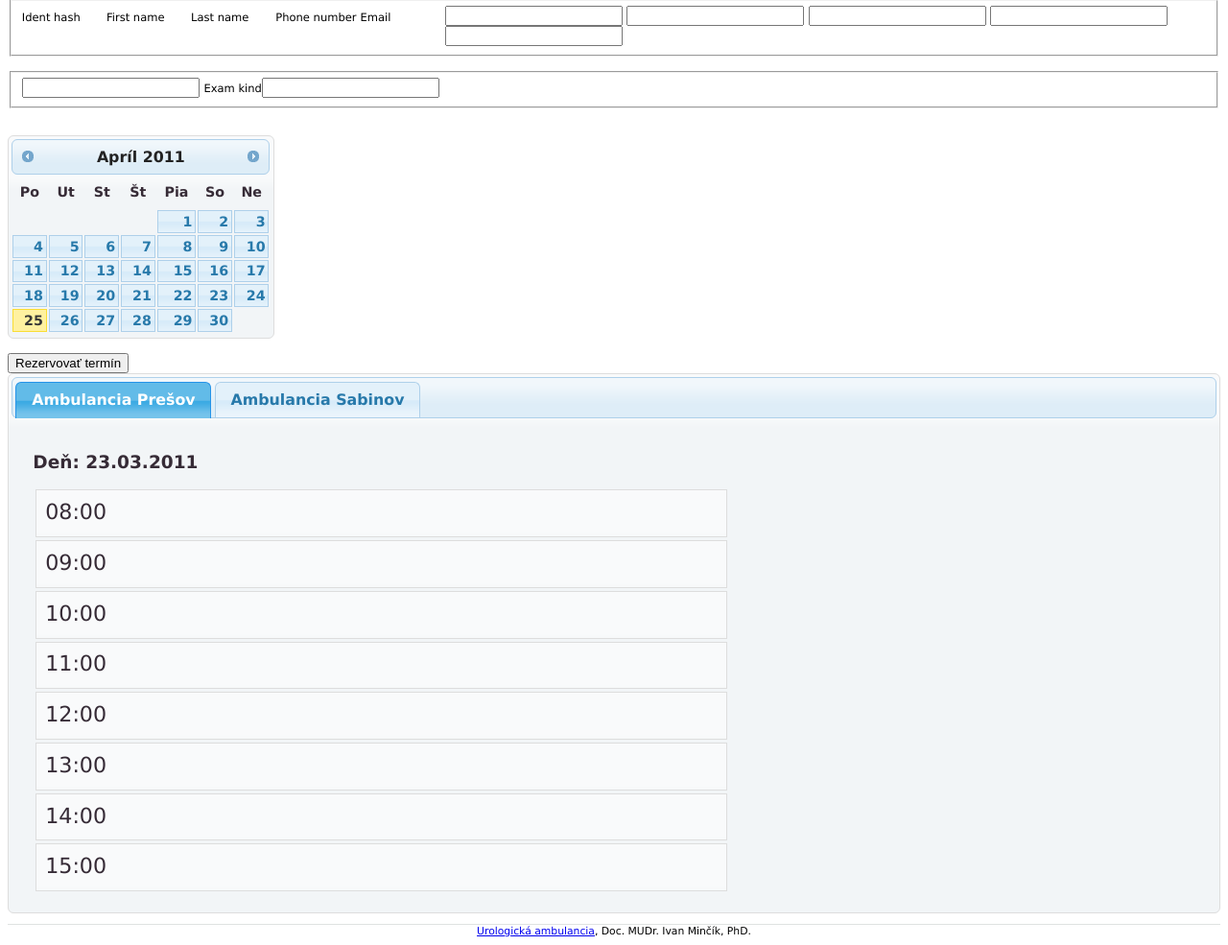
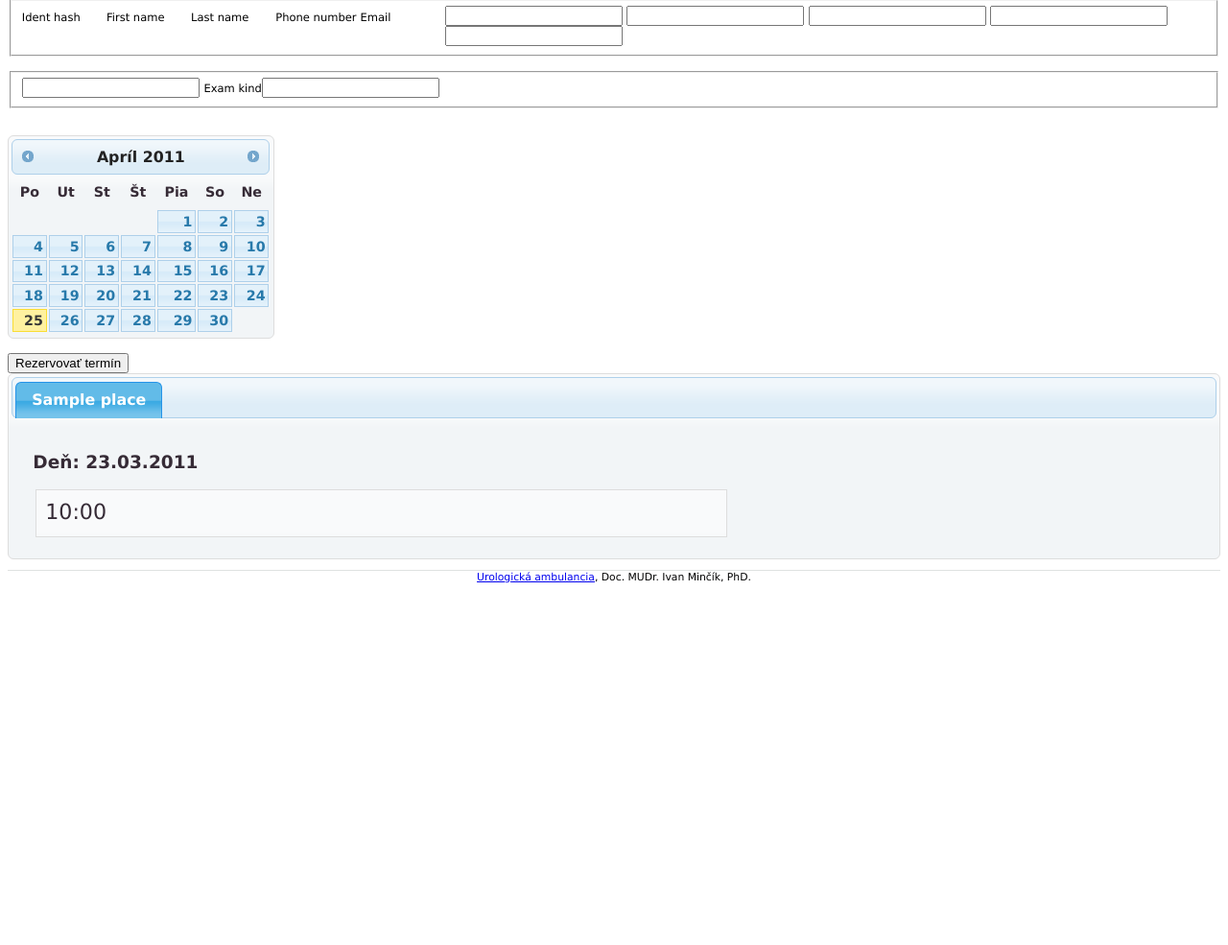
Before and after one commit to mmincikova/medobs, a Django app: template templates/index.html in a window 1280 px wide. Shown: the part 89-1074 px from the top of the page at 96% size. After the commit the page ends 697 px from the top, so only its background shows below. Run offline with Django 3.2, Linux system fonts and the light colour scheme; the template is opened without the code that fills it: most values are stand-ins (such as "Sample title", 1, 10 or a date in 2020); form fields are guessed from the names that the template uses.

Commit message:
Change mockup page to real page

```diff
--- a/templates/index.html
+++ b/templates/index.html
@@ -39,15 +39,15 @@
 		text-align: center;
 		font-size: 75%;
 	}
-	#selectable .ui-selecting { background: #FECA40; }
-	#selectable .ui-selected { background: #F39814; color: white; }
-	#selectable { list-style-type: none; margin: 0; padding: 0; width: 60%; }
-	#selectable li { margin: 3px; padding: 0.4em; font-size: 1.4em; height: 30px; }
+	#selectable-1 .ui-selecting { background: #FECA40; }
+	#selectable-1 .ui-selected { background: #F39814; color: white; }
+	#selectable-1 { list-style-type: none; margin: 0; padding: 0; width: 60%; }
+	#selectable-1 li { margin: 3px; padding: 0.4em; font-size: 1.4em; height: 30px; }
 
-	#selectable2 .ui-selecting { background: #FECA40; }
-	#selectable2 .ui-selected { background: #F39814; color: white; }
-	#selectable2 { list-style-type: none; margin: 0; padding: 0; width: 60%; }
-	#selectable2 li { margin: 3px; padding: 0.4em; font-size: 1.4em; height: 30px; }
+	#selectable-2 .ui-selecting { background: #FECA40; }
+	#selectable-2 .ui-selected { background: #F39814; color: white; }
+	#selectable-2 { list-style-type: none; margin: 0; padding: 0; width: 60%; }
+	#selectable-2 li { margin: 3px; padding: 0.4em; font-size: 1.4em; height: 30px; }
 </style>
 {% endblock %}
 
@@ -75,33 +75,20 @@
 <div class="grid_8" id="datetime">
 	<div id="tabs">
 		<ul>
-			<li><a href="#tabs-1">Ambulancia Prešov</a></li>
-			<li><a href="#tabs-2">Ambulancia Sabinov</a></li>
+		{% for place in places %}
+			<li><a href="#tabs-{{ place.id }}">{{ place.name }}</a></li>
+		{% endfor %}
 		</ul>
-		<div id="tabs-1">
+		{% for place in places %}
+		<div id="tabs-{{ place.id }}">
 			<h3>Deň: {% now "d.m.Y" %}</h3>
-			<ol id="selectable">
-				<li class="ui-widget-content">08:00</li>
-				<li class="ui-widget-content">09:00</li>
-				<li class="ui-widget-content">10:00</li>
-				<li class="ui-widget-content">11:00</li>
-				<li class="ui-widget-content">12:00</li>
-				<li class="ui-widget-content">13:00</li>
-				<li class="ui-widget-content">14:00</li>
-				<li class="ui-widget-content">15:00</li>
+			<ol id="selectable-{{ place.id }}">
+				{% for r in place.reservations %}
+				<li class="ui-widget-content">{{ r.starting_time|date:"H:i" }}</li>
+				{% endfor %}
 			</ol>
 		</div>
-		<div id="tabs-2">
-			<h3>Deň: {% now "d.m.Y" %}</h3>
-			<ol id="selectable2">
-				<li class="ui-widget-content">08:30</li>
-				<li class="ui-widget-content">09:30</li>
-				<li class="ui-widget-content">10:30</li>
-				<li class="ui-widget-content">11:30</li>
-				<li class="ui-widget-content">12:30</li>
-				<li class="ui-widget-content">13:30</li>
-			</ol>
-		</div>
+		{% endfor %}
 	</div>
 </div>
 
@@ -134,8 +121,8 @@ $(function() {
         $.datepicker.setDefaults($.datepicker.regional['sk']);
 	$("#datepicker").datepicker();
 	$("#tabs").tabs();
-	$("#selectable").selectable();
-	$("#selectable2").selectable();
+	$("#selectable-1").selectable();
+	$("#selectable-2").selectable();
 });
 </script>
 {% endblock %}
```
Also changed, not shown: djcode/reservations/views.py (added, +17 -0 lines), djcode/urls.py (+1 -6 lines).
